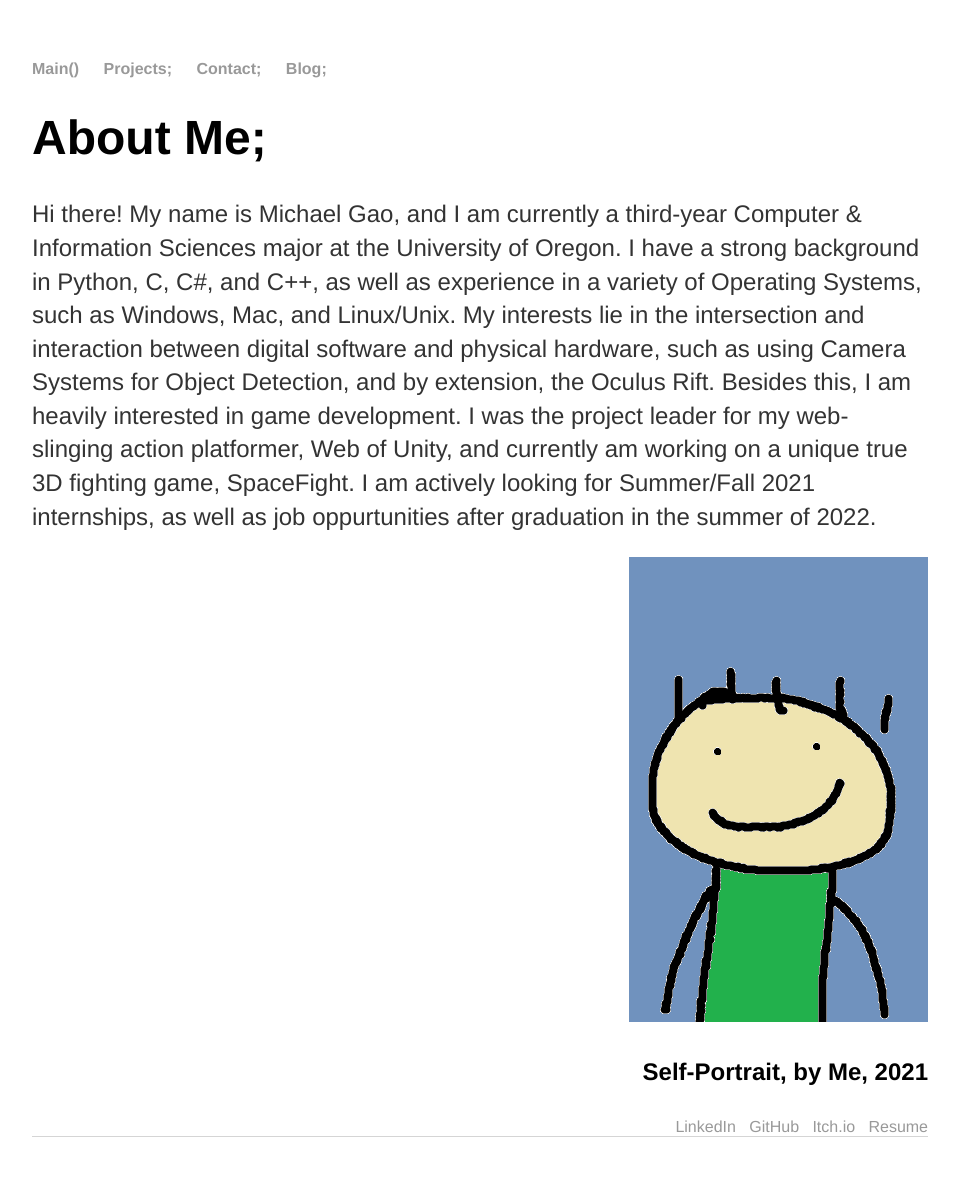
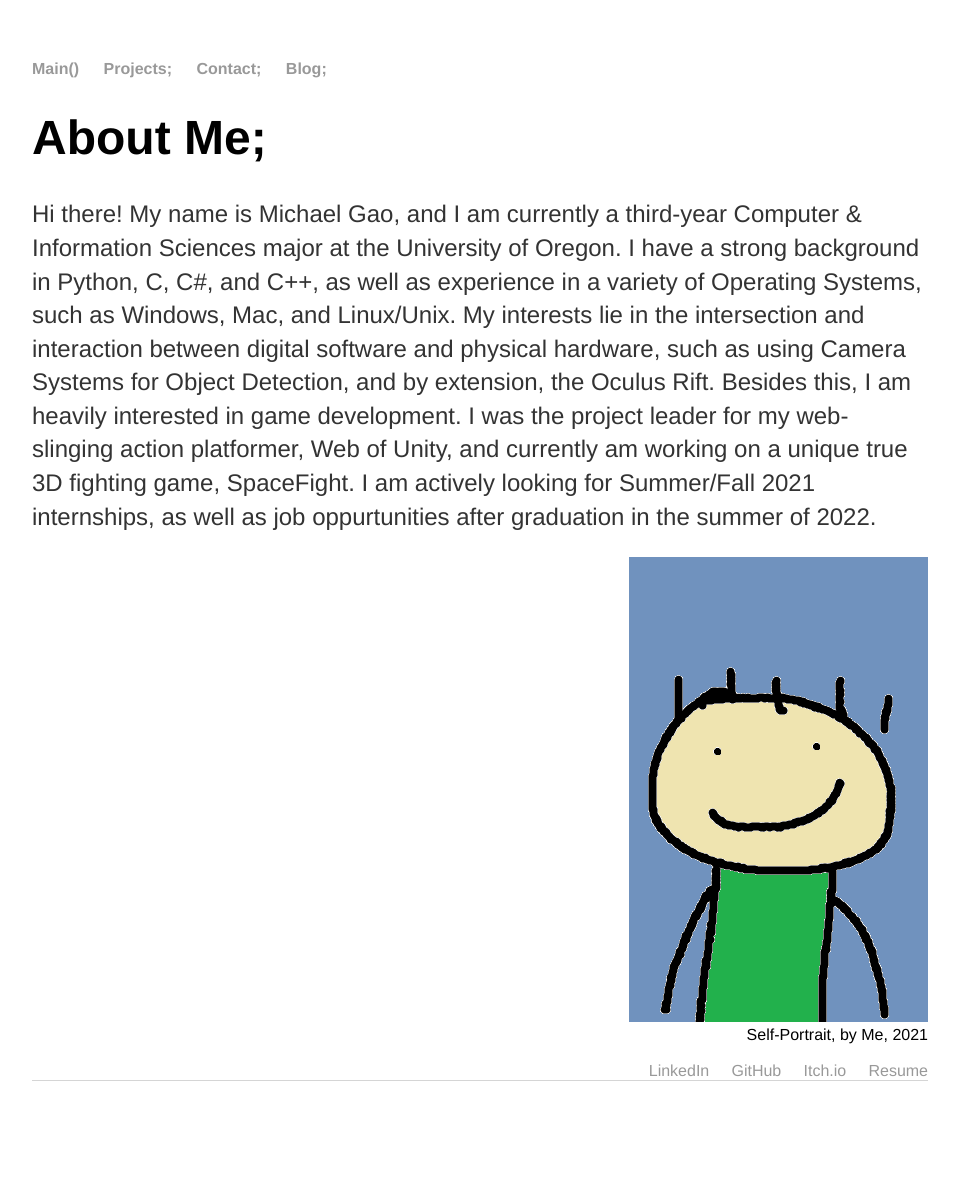
Before and after one commit to michael-c-gao/WebsiteOfMichael, a Jekyll site: the page built from index.html, in a window 1280 px wide. Shown: the whole page, without its empty margins (160-1119 px from the left). Built offline with Jekyll 4.4.1, drawn with Linux system fonts in a browser that asks for light colours; after the commit the page ends 1141 px from its top, so only the background shows below that.

Commit message:
Update index.html

```diff
--- a/index.html
+++ b/index.html
@@ -10,6 +10,6 @@
 	unique true 3D fighting game, SpaceFight. I am actively looking for Summer/Fall 2021 internships, as well as job oppurtunities after graduation in the summer of 2022. </p>
 
 	<div align="right"><img src="selfportrait.png" alt="Self Portrait"></div>
-	<h4><div align="right">Self-Portrait, by Me, 2021</div></h4>
-	<div align="right"><a href="https://www.linkedin.com/in/michael-c-gao/">LinkedIn</a> &nbsp; <a href="https://github.com/michael-c-gao">GitHub</a> &nbsp; <a href="https://mexhal.itch.io/">Itch.io</a> &nbsp; <a href="GaoMichaelResume.pdf" target="resume">Resume</a></div>
+	</strong><div align="right">Self-Portrait, by Me, 2021</div></strong> &nbsp; &nbsp; &nbsp;
+	<div align="right"><a href="https://www.linkedin.com/in/michael-c-gao/">LinkedIn</a> &nbsp; &nbsp; <a href="https://github.com/michael-c-gao">GitHub</a> &nbsp; &nbsp; <a href="https://mexhal.itch.io/">Itch.io</a> &nbsp; &nbsp; <a href="GaoMichaelResume.pdf" target="resume">Resume</a></div>
 	</div>
```
